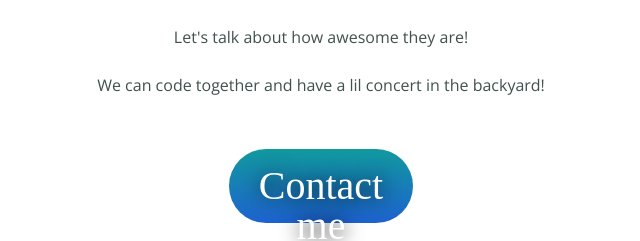
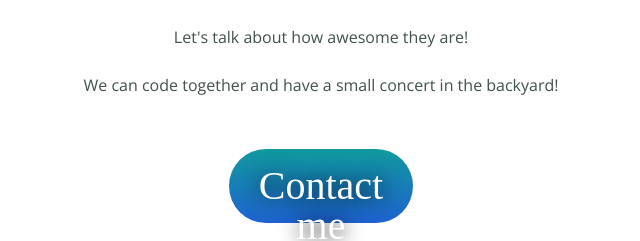
Before and after one commit to LanJinUC/cv, a plain HTML site: page index.html in a window 1280 px wide. Shown: the part 3478-3719 px from the top of the page, 319-959 px from the left. Drawn offline with nearby package versions, Linux system fonts and the light colour scheme.

Commit message:
Update index.html

```diff
--- a/index.html
+++ b/index.html
@@ -70,7 +70,7 @@
             <h2>Get In Touch</h2>
             <h3>If you love tech or music as much as I do.</h3>
             <p>Let's talk about how awesome they are!</p>
-            <p>We can code together and have a lil concert in the backyard!</p>
+            <p>We can code together and have a small concert in the backyard!</p>
             <br>
 
             <a href="mailto:lan.jin@ucalgary.ca" class="BUTTON_CTM" >Contact me</a>
```
